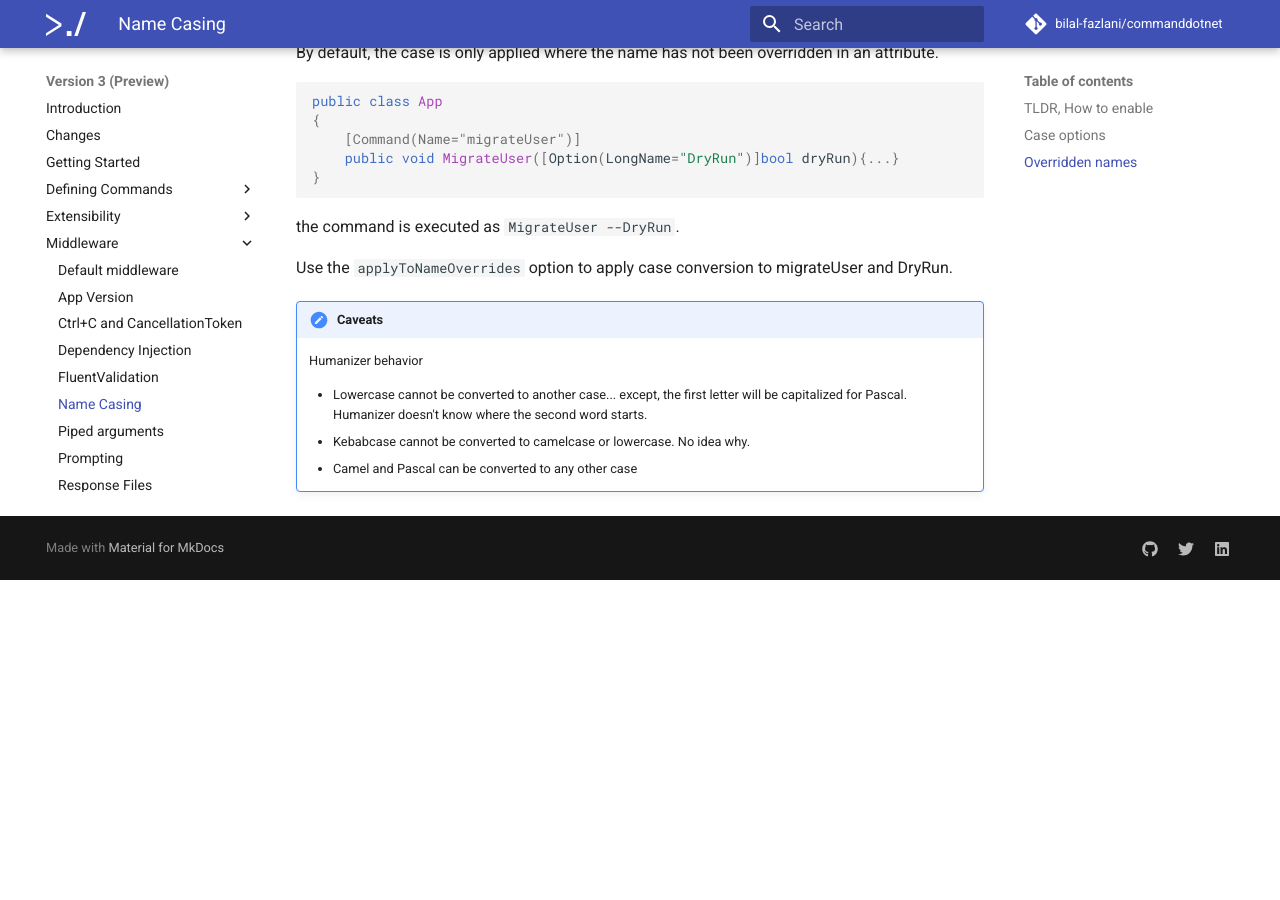
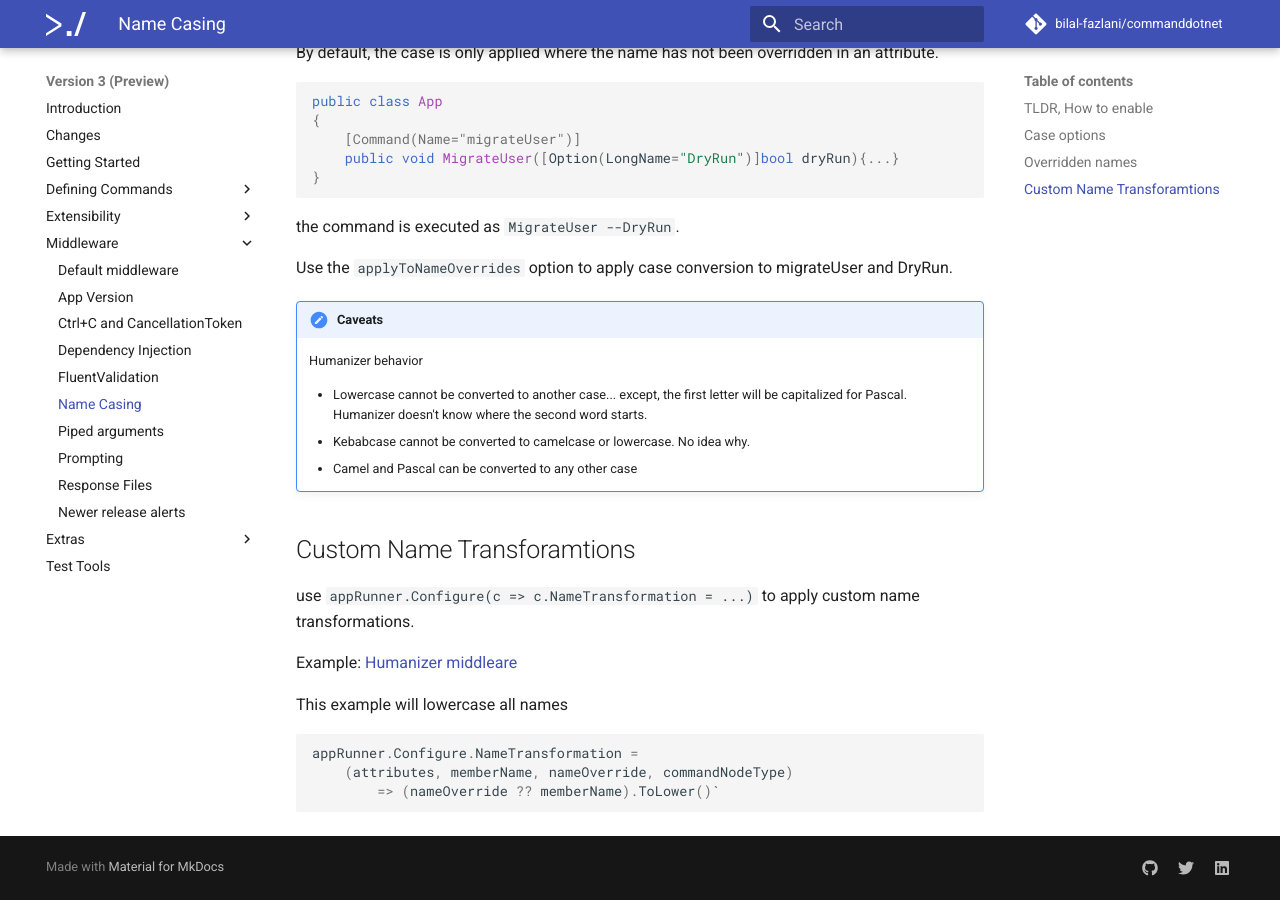
Before and after one commit to bilal-fazlani/commanddotnet, an MkDocs documentation site: the page built from docs/V3/Middleware/name-casing.md, in a window 1280 px wide and 900 px high, scrolled down 876 px. Built offline with MkDocs 1.6.1 and Material for MkDocs 9.7.7, drawn with Linux system fonts in a browser that asks for light colours; comment, search, counter and statistics services are not loaded; before the commit the page ends 1456 px from its top, so only the background shows below that.

Commit message:
describe NameTransformation in name-casing.md

````diff
--- a/docs/V3/Middleware/name-casing.md
+++ b/docs/V3/Middleware/name-casing.md
@@ -47,3 +47,17 @@
     * Lowercase cannot be converted to another case... except, the first letter will be capitalized for Pascal. Humanizer doesn't know where the second word starts.
     * Kebabcase cannot be converted to camelcase or lowercase. No idea why.
     * Camel and Pascal can be converted to any other case
+
+## Custom Name Transforamtions
+
+use `appRunner.Configure(c => c.NameTransformation = ...)` to apply custom name transformations.
+
+Example: [Humanizer middleare](https://github.com/bilal-fazlani/commanddotnet/blob/beta-v3/master/CommandDotNet.NameCasing/HumanizerAppRunnerExtensions.cs)
+
+This example will lowercase all names
+
+```c#
+appRunner.Configure.NameTransformation =
+    (attributes, memberName, nameOverride, commandNodeType)
+        => (nameOverride ?? memberName).ToLower()`
+```
````
